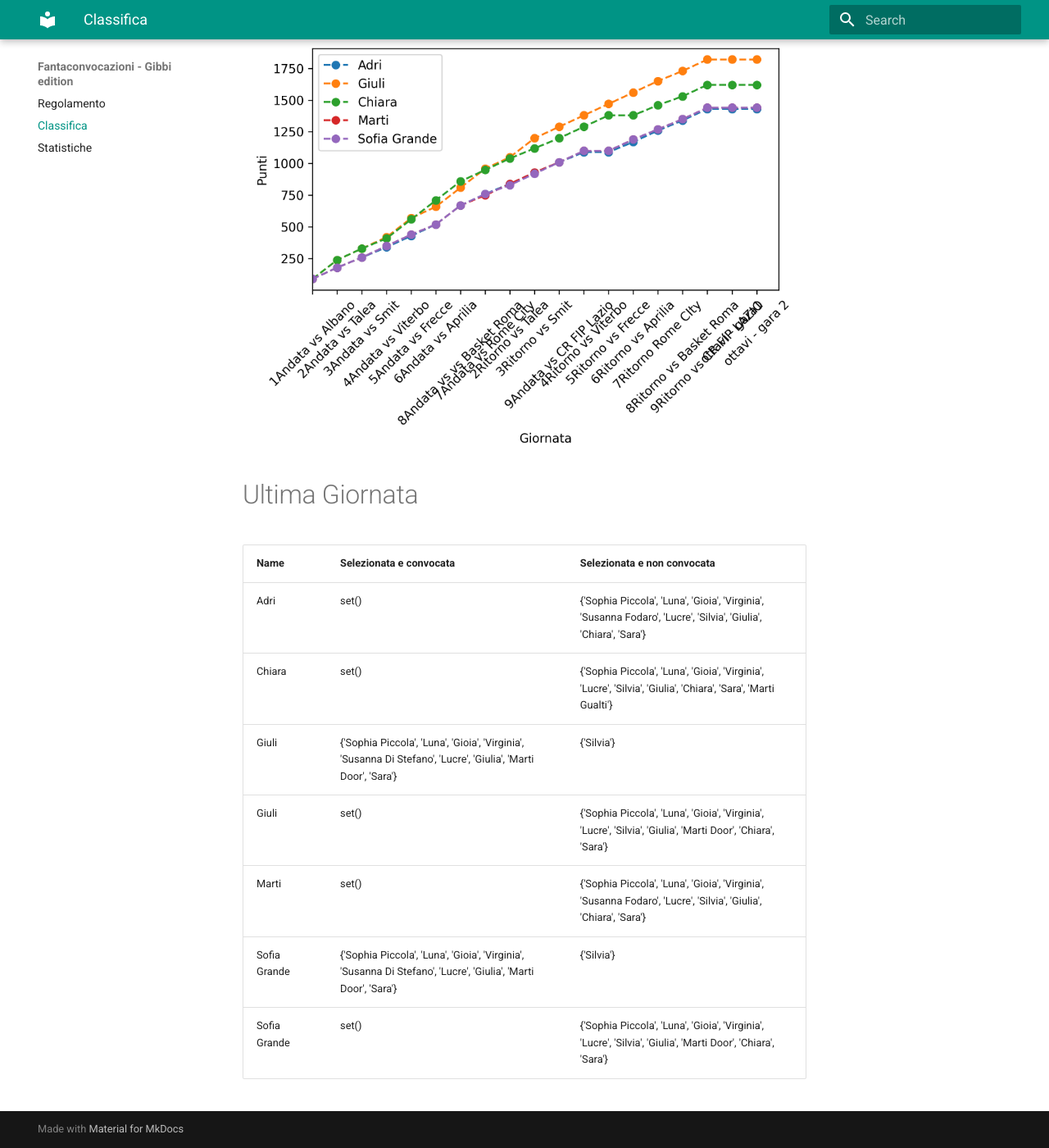
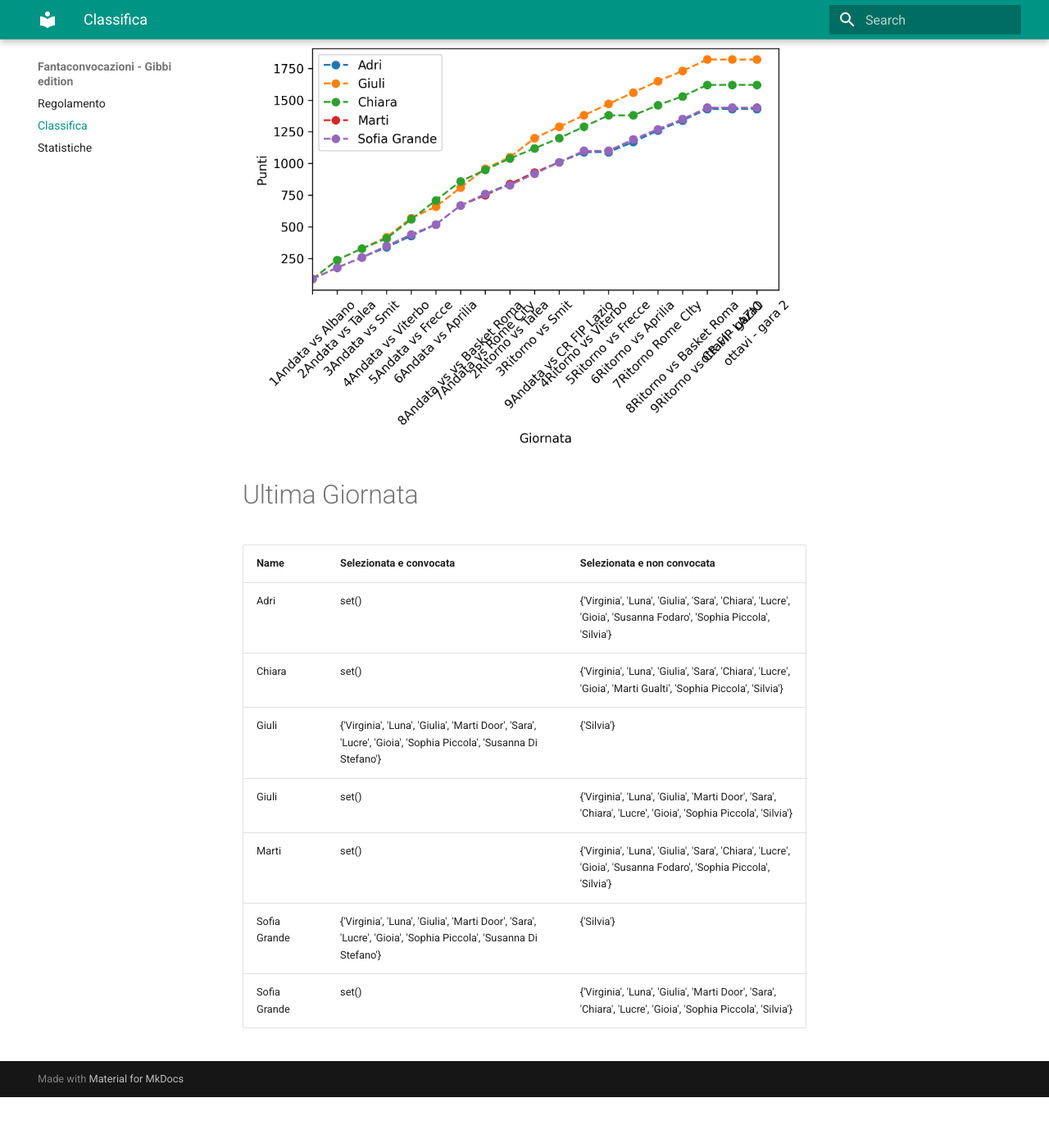
Before and after one commit to martinig94/fantagibbi, an MkDocs documentation site: the page built from docs/Classifica.md, in a window 1280 px wide and 1400 px high, scrolled down 565 px. Shown: the whole window at 82% size. Built offline with MkDocs 1.6.1 and Material for MkDocs 9.7.7, drawn with Linux system fonts in a browser that asks for light colours; after the commit the page ends 1903 px from its top, so only the background shows below that.

Commit message:
Auto-update from main.py

```diff
--- a/docs/Classifica.md
+++ b/docs/Classifica.md
@@ -18,11 +18,11 @@
 <!-- START_TABLE CORRECT -->
 | Name         | Selezionata e convocata                                                                                        | Selezionata e non convocata                                                                                      |
 |:-------------|:---------------------------------------------------------------------------------------------------------------|:-----------------------------------------------------------------------------------------------------------------|
-| Adri         | set()                                                                                                          | {'Sophia Piccola', 'Luna', 'Gioia', 'Virginia', 'Susanna Fodaro', 'Lucre', 'Silvia', 'Giulia', 'Chiara', 'Sara'} |
-| Chiara       | set()                                                                                                          | {'Sophia Piccola', 'Luna', 'Gioia', 'Virginia', 'Lucre', 'Silvia', 'Giulia', 'Chiara', 'Sara', 'Marti Gualti'}   |
-| Giuli        | {'Sophia Piccola', 'Luna', 'Gioia', 'Virginia', 'Susanna Di Stefano', 'Lucre', 'Giulia', 'Marti Door', 'Sara'} | {'Silvia'}                                                                                                       |
-| Giuli        | set()                                                                                                          | {'Sophia Piccola', 'Luna', 'Gioia', 'Virginia', 'Lucre', 'Silvia', 'Giulia', 'Marti Door', 'Chiara', 'Sara'}     |
-| Marti        | set()                                                                                                          | {'Sophia Piccola', 'Luna', 'Gioia', 'Virginia', 'Susanna Fodaro', 'Lucre', 'Silvia', 'Giulia', 'Chiara', 'Sara'} |
-| Sofia Grande | {'Sophia Piccola', 'Luna', 'Gioia', 'Virginia', 'Susanna Di Stefano', 'Lucre', 'Giulia', 'Marti Door', 'Sara'} | {'Silvia'}                                                                                                       |
-| Sofia Grande | set()                                                                                                          | {'Sophia Piccola', 'Luna', 'Gioia', 'Virginia', 'Lucre', 'Silvia', 'Giulia', 'Marti Door', 'Chiara', 'Sara'}     |
+| Adri         | set()                                                                                                          | {'Virginia', 'Luna', 'Giulia', 'Sara', 'Chiara', 'Lucre', 'Gioia', 'Susanna Fodaro', 'Sophia Piccola', 'Silvia'} |
+| Chiara       | set()                                                                                                          | {'Virginia', 'Luna', 'Giulia', 'Sara', 'Chiara', 'Lucre', 'Gioia', 'Marti Gualti', 'Sophia Piccola', 'Silvia'}   |
+| Giuli        | {'Virginia', 'Luna', 'Giulia', 'Marti Door', 'Sara', 'Lucre', 'Gioia', 'Sophia Piccola', 'Susanna Di Stefano'} | {'Silvia'}                                                                                                       |
+| Giuli        | set()                                                                                                          | {'Virginia', 'Luna', 'Giulia', 'Marti Door', 'Sara', 'Chiara', 'Lucre', 'Gioia', 'Sophia Piccola', 'Silvia'}     |
+| Marti        | set()                                                                                                          | {'Virginia', 'Luna', 'Giulia', 'Sara', 'Chiara', 'Lucre', 'Gioia', 'Susanna Fodaro', 'Sophia Piccola', 'Silvia'} |
+| Sofia Grande | {'Virginia', 'Luna', 'Giulia', 'Marti Door', 'Sara', 'Lucre', 'Gioia', 'Sophia Piccola', 'Susanna Di Stefano'} | {'Silvia'}                                                                                                       |
+| Sofia Grande | set()                                                                                                          | {'Virginia', 'Luna', 'Giulia', 'Marti Door', 'Sara', 'Chiara', 'Lucre', 'Gioia', 'Sophia Piccola', 'Silvia'}     |
 <!-- END_TABLE CORRECT -->
```
